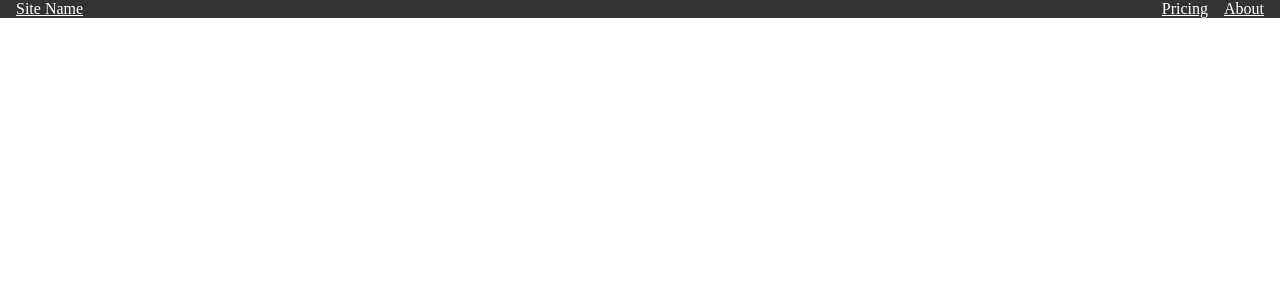
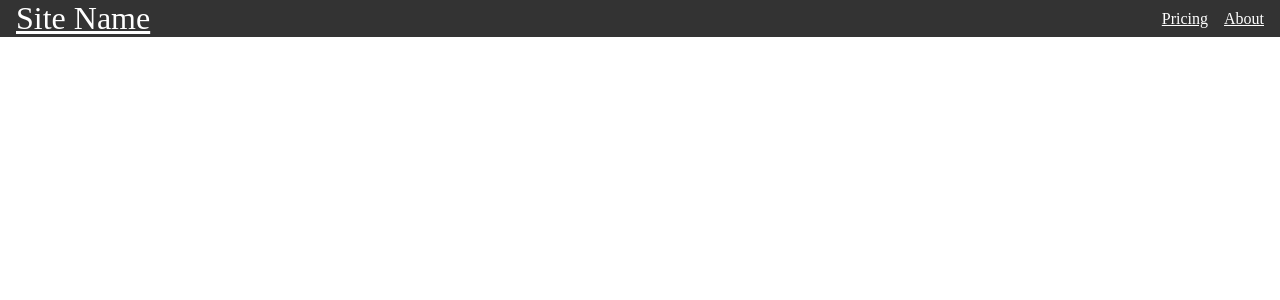
Before and after one commit to lavell119/react-navbar, a React (Create React App) app: page / in a window 1280 px wide. Shown: the top 300 px of the page. Built offline with nearby package versions, Linux system fonts and the light colour scheme.

Commit message:
made site title bigger

```diff
--- a/src/styles.css
+++ b/src/styles.css
@@ -16,6 +16,10 @@ body {
     padding: 0 1rem;
 }
 
+.site-title {
+    font-size: 2rem;
+}
+
 .nav ul {
     padding: 0;
     margin: 0;
```
